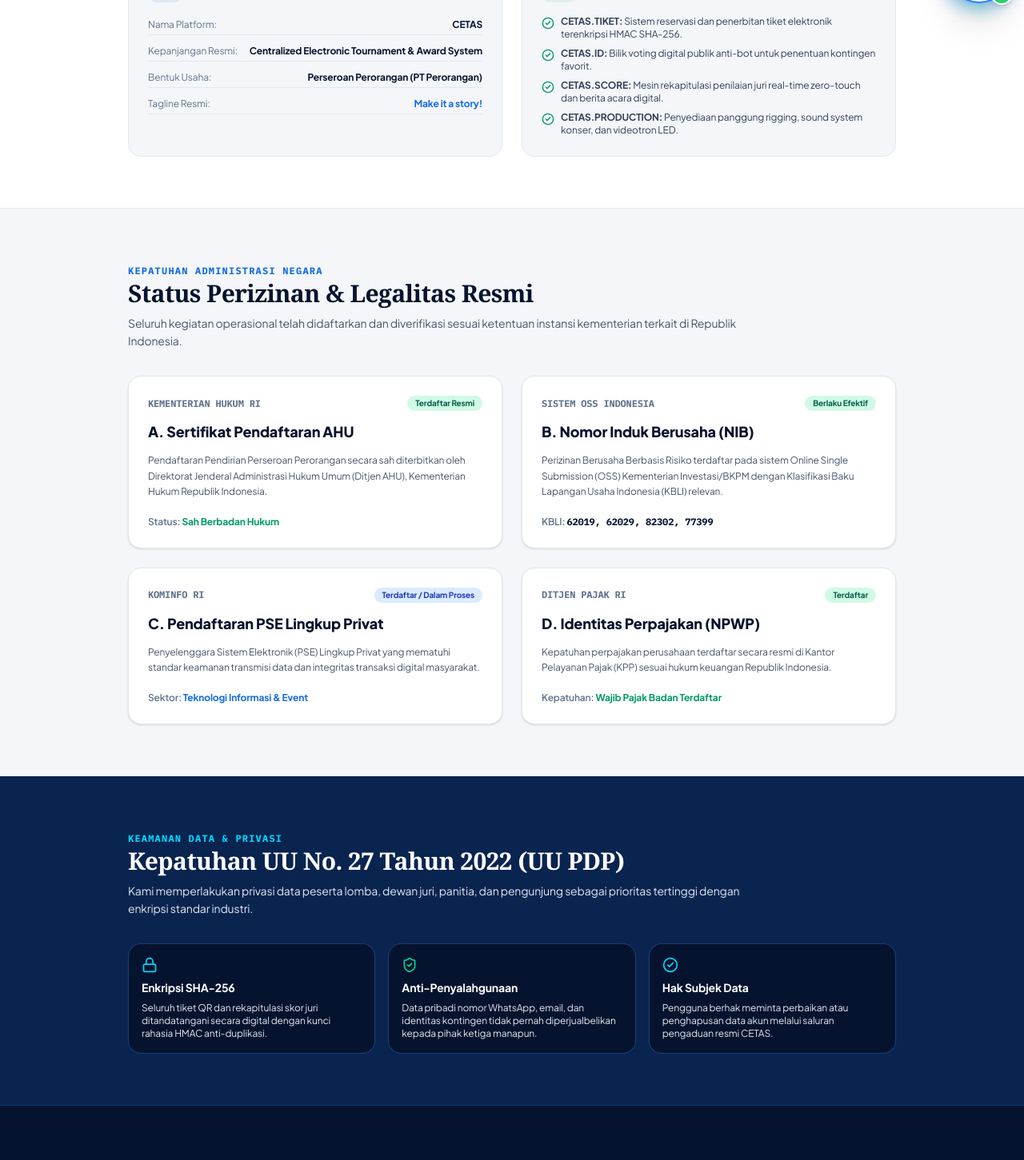
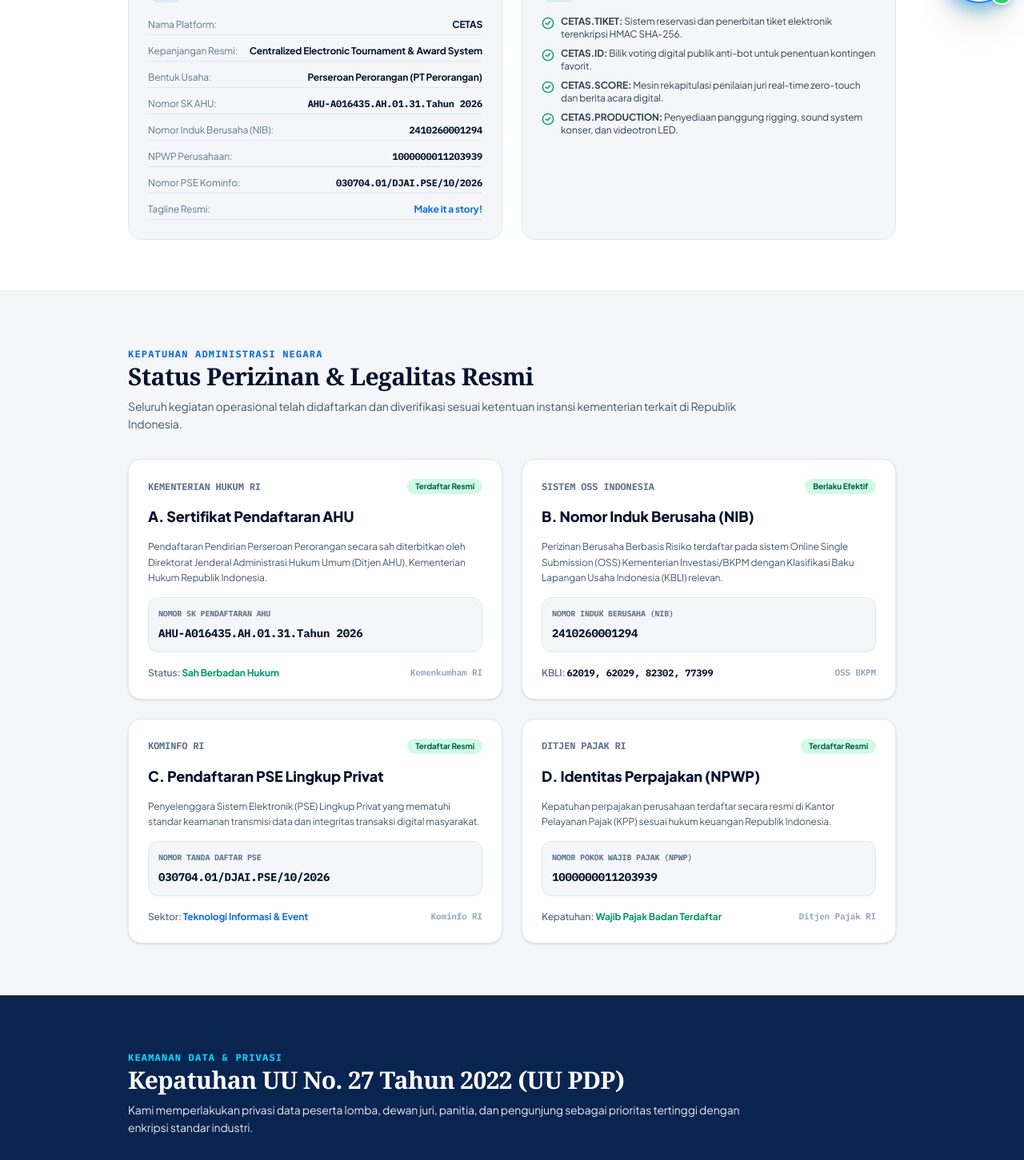
Before and after one commit to cetasgrup-21/CETAS-FIX, a Next.js app: page /legalitas in a window 1280 px wide. Shown: the part 780-2231 px from the top of the page at 80% size. Built offline with nearby package versions, Linux system fonts and the light colour scheme.

Commit message:
feat(legal & brand): update official AHU, NIB, NPWP, PSE credentials and rename CETAS HUB to CETAS SPACE

```diff
--- a/src/app/legalitas/page.tsx
+++ b/src/app/legalitas/page.tsx
@@ -102,6 +102,22 @@ export default function LegalitasPage() {
                   <dd className="font-bold text-[#06132E]">Perseroan Perorangan (PT Perorangan)</dd>
                 </div>
                 <div className="flex justify-between py-1 border-b border-slate-200">
+                  <dt className="text-slate-500">Nomor SK AHU:</dt>
+                  <dd className="font-mono font-bold text-[#06132E] text-right">AHU-A016435.AH.01.31.Tahun 2026</dd>
+                </div>
+                <div className="flex justify-between py-1 border-b border-slate-200">
+                  <dt className="text-slate-500">Nomor Induk Berusaha (NIB):</dt>
+                  <dd className="font-mono font-bold text-[#06132E]">2410260001294</dd>
+                </div>
+                <div className="flex justify-between py-1 border-b border-slate-200">
+                  <dt className="text-slate-500">NPWP Perusahaan:</dt>
+                  <dd className="font-mono font-bold text-[#06132E]">1000000011203939</dd>
+                </div>
+                <div className="flex justify-between py-1 border-b border-slate-200">
+                  <dt className="text-slate-500">Nomor PSE Kominfo:</dt>
+                  <dd className="font-mono font-bold text-[#06132E] text-right">030704.01/DJAI.PSE/10/2026</dd>
+                </div>
+                <div className="flex justify-between py-1 border-b border-slate-200">
                   <dt className="text-slate-500">Tagline Resmi:</dt>
                   <dd className="font-bold text-[#126BDE]">Make it a story!</dd>
                 </div>
@@ -160,7 +176,7 @@ export default function LegalitasPage() {
 
           <div className="grid grid-cols-1 md:grid-cols-2 gap-6">
             {/* Card AHU */}
-            <div className="rounded-2xl border border-slate-200 bg-white p-6 space-y-3 shadow-sm">
+            <div className="rounded-2xl border border-slate-200 bg-white p-6 space-y-3.5 shadow-sm hover:shadow-md transition-shadow">
               <div className="flex items-center justify-between">
                 <span className="text-xs font-bold text-slate-500 font-mono">KEMENTERIAN HUKUM RI</span>
                 <span className="rounded-full bg-emerald-100 text-emerald-800 px-2.5 py-0.5 text-[10px] font-bold">Terdaftar Resmi</span>
@@ -169,13 +185,20 @@ export default function LegalitasPage() {
               <p className="text-xs text-slate-600 leading-relaxed">
                 Pendaftaran Pendirian Perseroan Perorangan secara sah diterbitkan oleh Direktorat Jenderal Administrasi Hukum Umum (Ditjen AHU), Kementerian Hukum Republik Indonesia.
               </p>
-              <div className="pt-2 text-xs font-semibold text-slate-500">
-                Status: <span className="text-emerald-600 font-bold">Sah Berbadan Hukum</span>
+              <div className="rounded-xl bg-[#F4F6F9] border border-slate-200 p-3 space-y-1">
+                <span className="text-[10px] font-bold text-slate-500 uppercase font-mono block">Nomor SK Pendaftaran AHU</span>
+                <span className="text-xs sm:text-sm font-black font-mono text-[#06132E] select-all break-all">
+                  AHU-A016435.AH.01.31.Tahun 2026
+                </span>
+              </div>
+              <div className="pt-1 text-xs font-semibold text-slate-500 flex items-center justify-between">
+                <span>Status: <span className="text-emerald-600 font-bold">Sah Berbadan Hukum</span></span>
+                <span className="text-[11px] text-slate-400 font-mono">Kemenkumham RI</span>
               </div>
             </div>
 
             {/* Card NIB OSS */}
-            <div className="rounded-2xl border border-slate-200 bg-white p-6 space-y-3 shadow-sm">
+            <div className="rounded-2xl border border-slate-200 bg-white p-6 space-y-3.5 shadow-sm hover:shadow-md transition-shadow">
               <div className="flex items-center justify-between">
                 <span className="text-xs font-bold text-slate-500 font-mono">SISTEM OSS INDONESIA</span>
                 <span className="rounded-full bg-emerald-100 text-emerald-800 px-2.5 py-0.5 text-[10px] font-bold">Berlaku Efektif</span>
@@ -184,38 +207,59 @@ export default function LegalitasPage() {
               <p className="text-xs text-slate-600 leading-relaxed">
                 Perizinan Berusaha Berbasis Risiko terdaftar pada sistem Online Single Submission (OSS) Kementerian Investasi/BKPM dengan Klasifikasi Baku Lapangan Usaha Indonesia (KBLI) relevan.
               </p>
-              <div className="pt-2 text-xs font-semibold text-slate-500">
-                KBLI: <span className="text-[#06132E] font-mono font-bold">62019, 62029, 82302, 77399</span>
+              <div className="rounded-xl bg-[#F4F6F9] border border-slate-200 p-3 space-y-1">
+                <span className="text-[10px] font-bold text-slate-500 uppercase font-mono block">Nomor Induk Berusaha (NIB)</span>
+                <span className="text-xs sm:text-sm font-black font-mono text-[#06132E] select-all">
+                  2410260001294
+                </span>
+              </div>
+              <div className="pt-1 text-xs font-semibold text-slate-500 flex items-center justify-between">
+                <span>KBLI: <span className="text-[#06132E] font-mono font-bold">62019, 62029, 82302, 77399</span></span>
+                <span className="text-[11px] text-slate-400 font-mono">OSS BKPM</span>
               </div>
             </div>
 
             {/* Card PSE */}
-            <div className="rounded-2xl border border-slate-200 bg-white p-6 space-y-3 shadow-sm">
+            <div className="rounded-2xl border border-slate-200 bg-white p-6 space-y-3.5 shadow-sm hover:shadow-md transition-shadow">
               <div className="flex items-center justify-between">
                 <span className="text-xs font-bold text-slate-500 font-mono">KOMINFO RI</span>
-                <span className="rounded-full bg-blue-100 text-blue-800 px-2.5 py-0.5 text-[10px] font-bold">Terdaftar / Dalam Proses</span>
+                <span className="rounded-full bg-emerald-100 text-emerald-800 px-2.5 py-0.5 text-[10px] font-bold">Terdaftar Resmi</span>
               </div>
               <h3 className="text-lg font-black text-[#06132E]">C. Pendaftaran PSE Lingkup Privat</h3>
               <p className="text-xs text-slate-600 leading-relaxed">
                 Penyelenggara Sistem Elektronik (PSE) Lingkup Privat yang mematuhi standar keamanan transmisi data dan integritas transaksi digital masyarakat.
               </p>
-              <div className="pt-2 text-xs font-semibold text-slate-500">
-                Sektor: <span className="text-[#126BDE] font-bold">Teknologi Informasi &amp; Event</span>
+              <div className="rounded-xl bg-[#F4F6F9] border border-slate-200 p-3 space-y-1">
+                <span className="text-[10px] font-bold text-slate-500 uppercase font-mono block">Nomor Tanda Daftar PSE</span>
+                <span className="text-xs sm:text-sm font-black font-mono text-[#06132E] select-all break-all">
+                  030704.01/DJAI.PSE/10/2026
+                </span>
+              </div>
+              <div className="pt-1 text-xs font-semibold text-slate-500 flex items-center justify-between">
+                <span>Sektor: <span className="text-[#126BDE] font-bold">Teknologi Informasi &amp; Event</span></span>
+                <span className="text-[11px] text-slate-400 font-mono">Kominfo RI</span>
               </div>
             </div>
 
             {/* Card Perpajakan NPWP */}
-            <div className="rounded-2xl border border-slate-200 bg-white p-6 space-y-3 shadow-sm">
+            <div className="rounded-2xl border border-slate-200 bg-white p-6 space-y-3.5 shadow-sm hover:shadow-md transition-shadow">
               <div className="flex items-center justify-between">
                 <span className="text-xs font-bold text-slate-500 font-mono">DITJEN PAJAK RI</span>
-                <span className="rounded-full bg-emerald-100 text-emerald-800 px-2.5 py-0.5 text-[10px] font-bold">Terdaftar</span>
+                <span className="rounded-full bg-emerald-100 text-emerald-800 px-2.5 py-0.5 text-[10px] font-bold">Terdaftar Resmi</span>
               </div>
               <h3 className="text-lg font-black text-[#06132E]">D. Identitas Perpajakan (NPWP)</h3>
               <p className="text-xs text-slate-600 leading-relaxed">
                 Kepatuhan perpajakan perusahaan terdaftar secara resmi di Kantor Pelayanan Pajak (KPP) sesuai hukum keuangan Republik Indonesia.
               </p>
-              <div className="pt-2 text-xs font-semibold text-slate-500">
-                Kepatuhan: <span className="text-emerald-600 font-bold">Wajib Pajak Badan Terdaftar</span>
+              <div className="rounded-xl bg-[#F4F6F9] border border-slate-200 p-3 space-y-1">
+                <span className="text-[10px] font-bold text-slate-500 uppercase font-mono block">Nomor Pokok Wajib Pajak (NPWP)</span>
+                <span className="text-xs sm:text-sm font-black font-mono text-[#06132E] select-all">
+                  1000000011203939
+                </span>
+              </div>
+              <div className="pt-1 text-xs font-semibold text-slate-500 flex items-center justify-between">
+                <span>Kepatuhan: <span className="text-emerald-600 font-bold">Wajib Pajak Badan Terdaftar</span></span>
+                <span className="text-[11px] text-slate-400 font-mono">Ditjen Pajak RI</span>
               </div>
             </div>
           </div>
--- a/src/app/page.tsx
+++ b/src/app/page.tsx
@@ -379,36 +379,60 @@ export default function HomePage() {
           </div>
 
           <div className="grid grid-cols-1 sm:grid-cols-2 lg:grid-cols-4 gap-5">
-            <div className="rounded-2xl border border-blue-500/30 bg-[#0B1C3D] p-5 space-y-2 shadow-md hover:border-cyan-400/60 transition-all">
+            <div className="rounded-2xl border border-blue-500/30 bg-[#0B1C3D] p-5 space-y-2.5 shadow-md hover:border-cyan-400/60 transition-all flex flex-col justify-between">
+              <div className="space-y-1.5">
                 <span className="text-[10px] font-bold text-cyan-300 font-mono uppercase tracking-wider">KEMENTERIAN HUKUM RI</span>
                 <h4 className="text-base font-black text-white">Pendaftaran AHU</h4>
                 <p className="text-xs text-slate-200 leading-relaxed font-normal">
-                Perseroan Perorangan terdaftar secara sah pada Ditjen AHU Kementerian Hukum Republik Indonesia.
+                  Perseroan Perorangan terdaftar secara sah pada Ditjen AHU Kemenkumham RI.
                 </p>
               </div>
+              <div className="pt-2 border-t border-blue-500/20">
+                <span className="text-[9px] text-cyan-300 font-mono uppercase block">Nomor SK AHU</span>
+                <span className="text-xs font-mono font-bold text-white break-all">AHU-A016435.AH.01.31.Tahun 2026</span>
+              </div>
+            </div>
 
-            <div className="rounded-2xl border border-blue-500/30 bg-[#0B1C3D] p-5 space-y-2 shadow-md hover:border-cyan-400/60 transition-all">
+            <div className="rounded-2xl border border-blue-500/30 bg-[#0B1C3D] p-5 space-y-2.5 shadow-md hover:border-cyan-400/60 transition-all flex flex-col justify-between">
+              <div className="space-y-1.5">
                 <span className="text-[10px] font-bold text-cyan-300 font-mono uppercase tracking-wider">OSS INDONESIA</span>
                 <h4 className="text-base font-black text-white">NIB Berizin Efektif</h4>
                 <p className="text-xs text-slate-200 leading-relaxed font-normal">
-                Nomor Induk Berusaha berbasis risiko terdaftar pada sistem OSS dengan KBLI jasa pemrograman dan MICE.
+                  Nomor Induk Berusaha berbasis risiko terdaftar pada sistem OSS BKPM.
                 </p>
               </div>
+              <div className="pt-2 border-t border-blue-500/20">
+                <span className="text-[9px] text-cyan-300 font-mono uppercase block">Nomor NIB</span>
+                <span className="text-xs font-mono font-bold text-white">2410260001294</span>
+              </div>
+            </div>
 
-            <div className="rounded-2xl border border-blue-500/30 bg-[#0B1C3D] p-5 space-y-2 shadow-md hover:border-cyan-400/60 transition-all">
+            <div className="rounded-2xl border border-blue-500/30 bg-[#0B1C3D] p-5 space-y-2.5 shadow-md hover:border-cyan-400/60 transition-all flex flex-col justify-between">
+              <div className="space-y-1.5">
                 <span className="text-[10px] font-bold text-cyan-300 font-mono uppercase tracking-wider">KOMINFO RI</span>
                 <h4 className="text-base font-black text-white">Penyelenggara PSE</h4>
                 <p className="text-xs text-slate-200 leading-relaxed font-normal">
-                Penyelenggara Sistem Elektronik (PSE) Lingkup Privat yang mematuhi standar keandalan sistem digital.
+                  Penyelenggara Sistem Elektronik (PSE) Lingkup Privat resmi terdaftar.
                 </p>
               </div>
+              <div className="pt-2 border-t border-blue-500/20">
+                <span className="text-[9px] text-cyan-300 font-mono uppercase block">Tanda Daftar PSE</span>
+                <span className="text-xs font-mono font-bold text-white break-all">030704.01/DJAI.PSE/10/2026</span>
+              </div>
+            </div>
 
-            <div className="rounded-2xl border border-blue-500/30 bg-[#0B1C3D] p-5 space-y-2 shadow-md hover:border-cyan-400/60 transition-all">
-              <span className="text-[10px] font-bold text-cyan-300 font-mono uppercase tracking-wider">UU NO. 27 TAHUN 2022</span>
-              <h4 className="text-base font-black text-white">Perlindungan Data (PDP)</h4>
+            <div className="rounded-2xl border border-blue-500/30 bg-[#0B1C3D] p-5 space-y-2.5 shadow-md hover:border-cyan-400/60 transition-all flex flex-col justify-between">
+              <div className="space-y-1.5">
+                <span className="text-[10px] font-bold text-cyan-300 font-mono uppercase tracking-wider">DITJEN PAJAK RI</span>
+                <h4 className="text-base font-black text-white">NPWP Perusahaan</h4>
                 <p className="text-xs text-slate-200 leading-relaxed font-normal">
-                Standar enkripsi SHA-256 untuk perlindungan data pribadi peserta dan transparansi skor lomba.
+                  Kepatuhan pajak badan usaha resmi terdaftar pada Kantor Pelayanan Pajak (KPP).
                 </p>
+              </div>
+              <div className="pt-2 border-t border-blue-500/20">
+                <span className="text-[9px] text-cyan-300 font-mono uppercase block">Nomor NPWP</span>
+                <span className="text-xs font-mono font-bold text-white">1000000011203939</span>
+              </div>
             </div>
           </div>
         </div>
--- a/src/components/navbar.tsx
+++ b/src/components/navbar.tsx
@@ -67,7 +67,7 @@ export function Navbar() {
                 CETAS
               </span>
               <span className="rounded bg-gradient-to-r from-[#00D9FF] to-[#006BFF] px-1.5 py-0.2 text-[8.5px] font-black uppercase text-slate-950 font-mono">
-                HUB
+                SPACE
               </span>
             </div>
             <span className="text-[9px] font-bold text-cyan-200 uppercase tracking-wider mt-0.5 hidden sm:inline">
--- a/src/components/tournament-hub/tournament-hub-view.tsx
+++ b/src/components/tournament-hub/tournament-hub-view.tsx
@@ -330,7 +330,7 @@ export function TournamentHubView() {
                 <div className="flex items-center gap-1.5">
                   <span className="text-sm font-black tracking-wider text-white">CETAS</span>
                   <span className="rounded bg-gradient-to-r from-cyan-500 to-emerald-500 px-1.5 py-0.2 text-[9px] font-black uppercase text-slate-950 font-mono">
-                    HUB
+                    SPACE
                   </span>
                 </div>
               </div>
```
Lines whose indentation alone changed are shown as unchanged.
